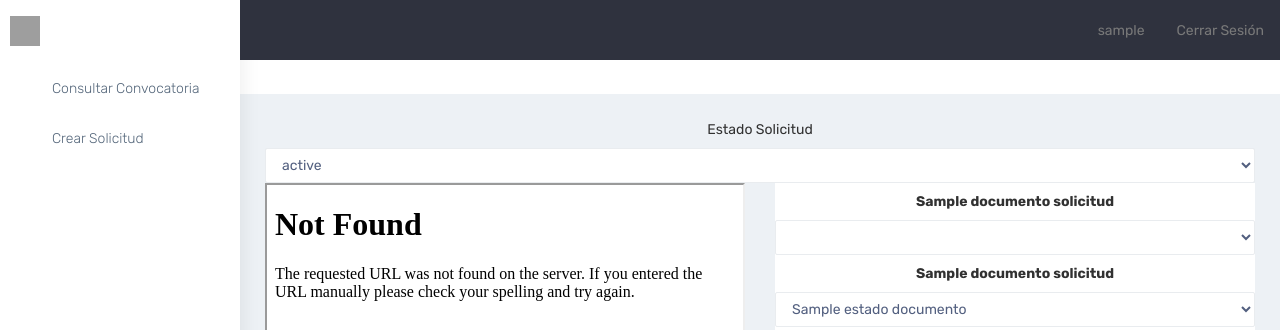
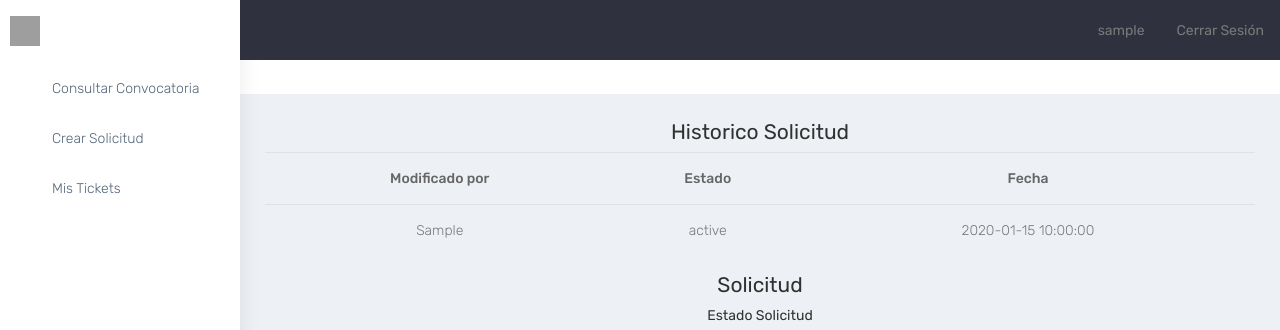
Before and after one commit to xdanielsb/lunch-service, a Flask app: page /revisar_solicitud/1 in a window 1280 px wide. Shown: the top 330 px of the page. Run offline with Flask 2, Linux system fonts and the light colour scheme; the visitor is signed in with stand-in values (Sample User, id 1); a database or web service that is not in the repository returns one stand-in record (values such as "Sample title"); lists and menus that the app fills with data are empty; parts of the project's set-up code (start-up, migrations or seed data) failed here and were passed over; some libraries are stand-ins or nearby versions; grey boxes are pictures that could not be loaded.

Commit message:
feat: create pdf with results, add traceability to the 'solicitud'

```diff
--- a/app/app.py
+++ b/app/app.py
@@ -3,10 +3,20 @@ import os
 from datetime import date
 
 import psycopg2
-from flask import flash, g, redirect, render_template, request, session, url_for
+from flask import (
+    flash,
+    g,
+    redirect,
+    render_template,
+    request,
+    session,
+    url_for,
+    make_response,
+)
 from werkzeug.utils import secure_filename
 from flask_mail import Message
 from . import mail
+import pdfkit
 
 
 from . import app
@@ -20,6 +30,7 @@ from .control import (
     Estudiante,
     Facultad,
     Funcionario,
+    HistoricoSolicitud,
     Periodo,
     PuntajeTipoDocumento,
     Solicitud,
@@ -324,6 +335,7 @@ def revisar_solicitud(id_solicitud=None):
             puntajes=PuntajeTipoDocumento().get_all(),
             estados_documento=EstadoDocumento().get_all(),
             id_solicitud=id_solicitud,
+            historico=HistoricoSolicitud().get(id_solicitud),
             id_estado_solicitud=Solicitud().get_estado(id_solicitud),
         )
     return render_template("listar-solicitudes.html", solicitudes=Solicitud().get_all())
@@ -331,13 +343,22 @@ def revisar_solicitud(id_solicitud=None):
 
 @app.route("/beneficiarios/<id_convocatoria>", methods=["POST", "GET"])
 @login_required
-def beneficiarios(id_convocatoria=None):
-    return {"results": Convocatoria().get_results(id_convocatoria)}
+def consultar_beneficiarios(id_convocatoria=None):
+    res = Convocatoria().get_results(id_convocatoria)
+    try:
+        html = render_template("res_beneficiarios.html",res=res)
+        pdf = pdfkit.from_string(html, False)
+        response = make_response(pdf)
+        response.headers["Content-Type"] = "application/pdf"
+        response.headers["Content-Disposition"] = "inline; filename=res_convocatoria{}.pdf".format(id_convocatoria)
+        return response
+    except OSError:
+        return {"results": res}
 
 
 @app.route("/puntaje/<id_convocatoria>", methods=["POST", "GET"])
 @login_required
-def puntaje(id_convocatoria=None):
+def computar_puntajes(id_convocatoria=None):
     Convocatoria().compute_results(id_convocatoria)
     flash("Los puntajes han sido calculados")
     return redirect(url_for("convocatoria_view"))
@@ -349,7 +370,9 @@ def generar_beneficiarios(id_convocatoria=None):
     # Convocatoria().compute_results(id_convocatoria)
     # flash("Los puntajes han sido calculados")
     Convocatoria().generar_beneficiarios(id_convocatoria)
-    flash("Los beneficiarios han sido generados")
+    flash("Los beneficiarios han sido generados.")
+    Convocatoria().asignar_tickets(id_convocatoria)
+    flash("Se han asignado los tickets de almuerzo y refrigerio.")
     return redirect(url_for("convocatoria_view"))
 
 
@@ -361,6 +384,12 @@ def handle_exception(e):
         "error": e.pgerror,
     }
     return response
+
+
+@app.route("/tickets")
+@login_required
+def mis_tickets():
+    return render_template("tickets.html")
 
 
 @app.route("/send_test_message")
--- a/app/control/__init__.py
+++ b/app/control/__init__.py
@@ -14,6 +14,7 @@ from .dao.solicitud import Solicitud
 from .dao.tipo_documento import TipoDocumento
 from .dao.tipo_subsidio import TipoSubsidio
 from .dao.user import User
+from .dao.historico_solicitud import HistoricoSolicitud
 
 __all__ = [
     "get_db",
@@ -31,4 +32,5 @@ __all__ = [
     "TipoDocumento",
     "TipoSubsidio",
     "User",
+    "HistoricoSolicitud",
 ]
--- /dev/null
+++ b/app/control/dao/historico_solicitud.py
@@ -0,0 +1,8 @@
+from ..connection import query
+
+
+class HistoricoSolicitud:
+
+    def get(self, id_solicitud):
+        q = "select * from historico_solicitud as s, estado_solicitud as es where s.id_estado_solicitud=es.id_estado_solicitud and id_solicitud={}".format(id_solicitud)
+        return query(q)
--- a/app/templates/base2.html
+++ b/app/templates/base2.html
@@ -62,6 +62,7 @@
             {% if g.user['rol'][0] =='e' %}
             <li class="sidebar-item"> <a class="sidebar-link waves-effect waves-dark sidebar-link" href="{{ url_for('consultar_solicitud') }}" aria-expanded="false"><i class="fa fa-columns" aria-hidden="true"></i><span class="hide-menu">Consultar Solicitud</span></a></li>
             {% endif %}
+            <li class="sidebar-item"> <a class="sidebar-link waves-effect waves-dark sidebar-link" href="{{ url_for('mis_tickets') }}" aria-expanded="false"><i class="fa fa-columns" aria-hidden="true"></i><span class="hide-menu">Mis Tickets</span></a></li>
           </ul>
         </nav>
       </div>
--- a/app/templates/consultar-convocatoria.html
+++ b/app/templates/consultar-convocatoria.html
@@ -27,10 +27,10 @@
           {% if g.user['rol'][0] =='f' or g.user['rol']=='admin' %}
             <a href="{{ url_for('convocatoria_delete', id_convocatoria=convocatoria[0]) }}" class="btn btn-danger"> Eliminar </a>
             <a href="{{ url_for('convocatoria', id_convocatoria=convocatoria[0]) }}" class="btn btn-primary"> Actualizar </a>
-            <a href="{{ url_for('puntaje', id_convocatoria=convocatoria[0]) }}" class="btn btn-primary"> Calcular puntajes </a>
+            <a href="{{ url_for('computar_puntajes', id_convocatoria=convocatoria[0]) }}" class="btn btn-primary"> Calcular puntajes </a>
             <a href="{{ url_for('generar_beneficiarios', id_convocatoria=convocatoria[0]) }}" class="btn btn-primary"> Generar Beneficiarios </a>
           {% endif %}
-        <a href="{{ url_for('beneficiarios', id_convocatoria=convocatoria[0]) }}" class="btn btn-primary"> Consultar Resultados </a>
+        <a href="{{ url_for('consultar_beneficiarios', id_convocatoria=convocatoria[0]) }}" class="btn btn-primary"> Consultar Resultados </a>
       </td>
     </tr>
     {% endfor %}
--- a/app/templates/revisar-solicitud.html
+++ b/app/templates/revisar-solicitud.html
@@ -3,6 +3,32 @@
 
 <form class="text-center" action="{{ url_for('revisar_solicitud') }}" method="POST">
   <input type="hidden" name="id_solicitud" value="{{id_solicitud}}">
+  <h3>Historico Solicitud</h3>
+  {% if historico %}
+  <table class="table">
+  <thead>
+    <tr>
+      <th scope="col">Modificado por</th>
+      <th scope="col">Estado</th>
+      <th scope="col">Fecha</th>
+    </tr>
+  </thead>
+  <tbody>
+  {% for reg in historico %}
+    <tr>
+      <td>{{reg.modificado_por}}</td>
+      <td>{{reg.estado}}</td>
+      <td>{{reg.fecha}} </td>
+    </tr>
+  {% endfor %}
+  </tbody>
+  </table>
+{% endif%}
+
+
+
+  <h3>Solicitud</h3>
+
   <label for="sel2">Estado Solicitud</label>
   <select name="id_estado_solicitud" class="form-control" id="sel2" value="{{id_estado_solicitud}}">
     {% for estadocon in estados_solicitud %}
--- a/requirements.txt
+++ b/requirements.txt
@@ -8,6 +8,7 @@ itsdangerous==1.1.0
 Jinja2==2.11.2
 MarkupSafe==1.1.1
 packaging==20.8
+pdfkit==0.6.1
 Pillow==8.1.0
 pluggy==0.13.1
 psycopg2==2.8.6
```
Also changed, not shown: app/templates/res_beneficiarios.html (added, +39 -0 lines).
